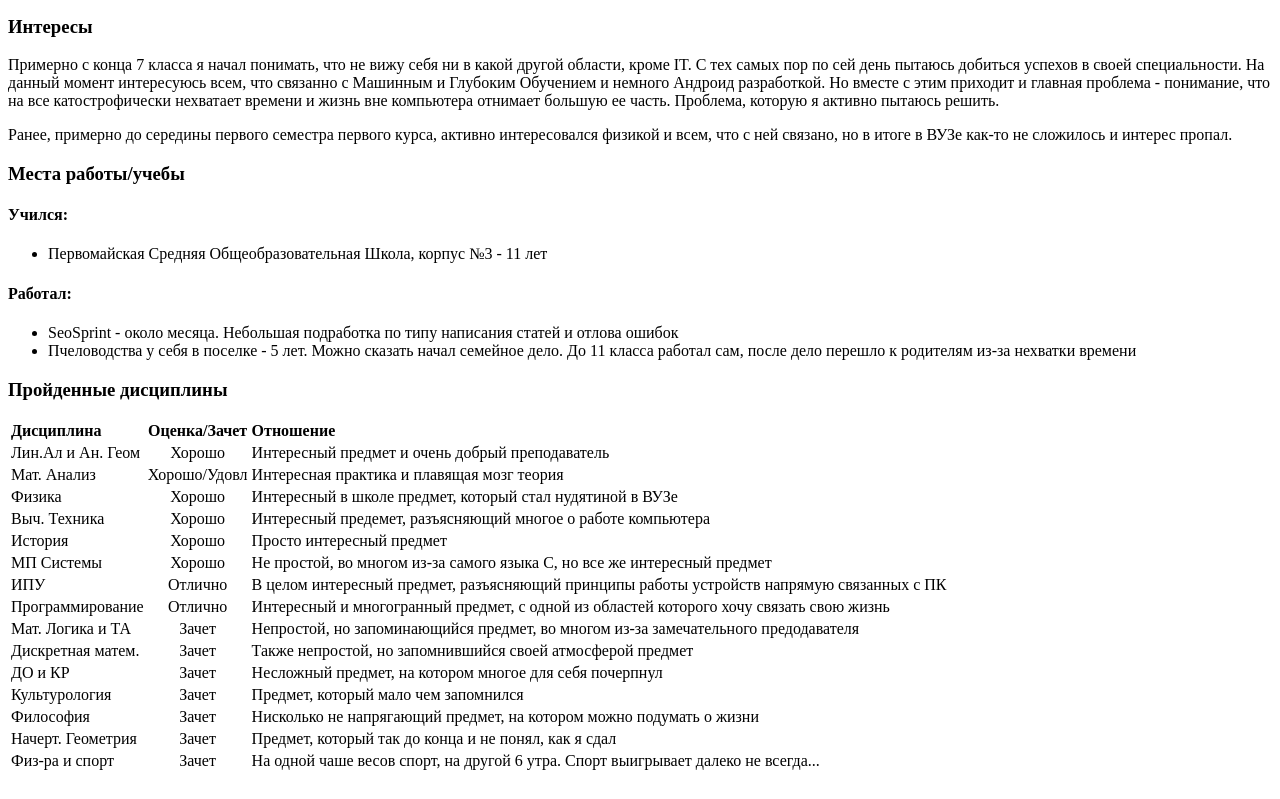
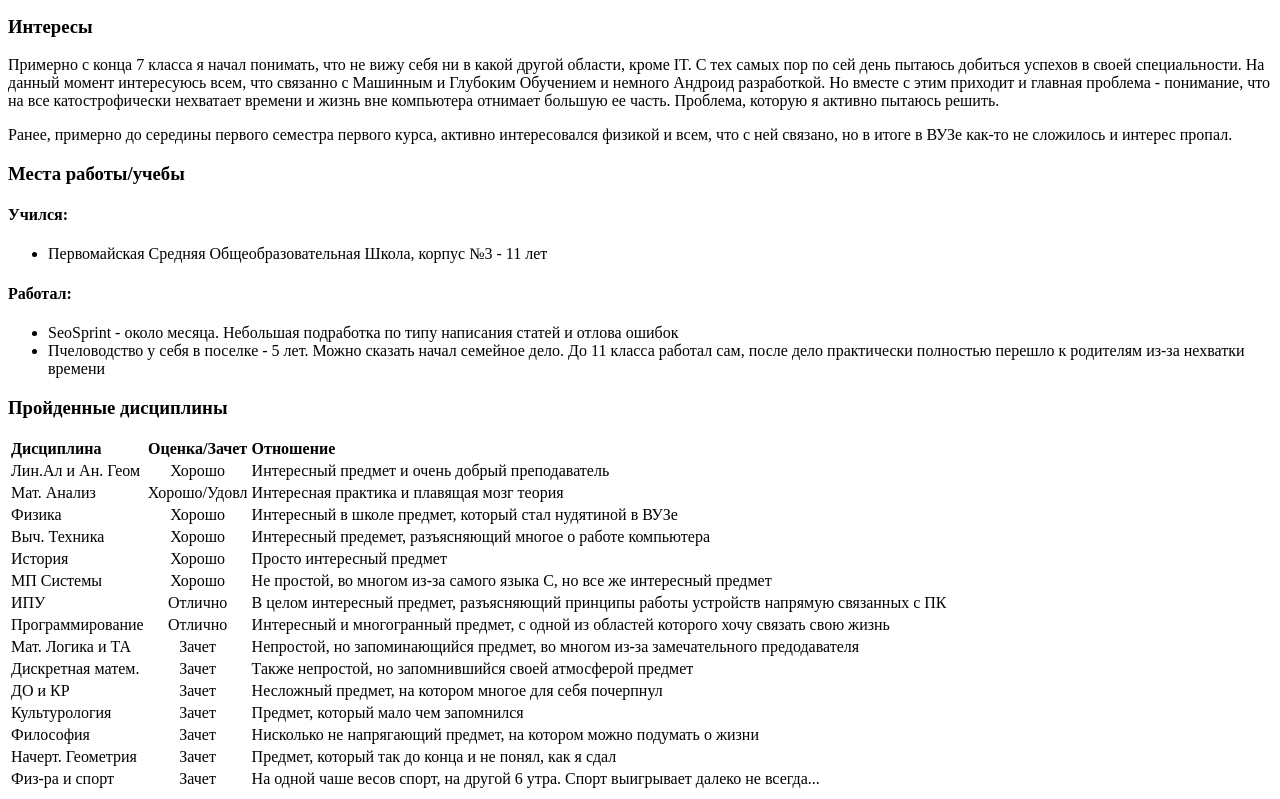
Before and after one commit to HopelessFlavor/profile, an Eleventy site: page src/index.md in a window 1280 px wide. Shown: the part 1768-2567 px from the top of the page. Built offline with nearby package versions, Linux system fonts and the light colour scheme; Eleventy itself is replaced by a stand-in of ours; files that its build step writes are made by us from their sources.

Commit message:
Update index.md

```diff
--- a/src/index.md
+++ b/src/index.md
@@ -26,7 +26,7 @@ layout: page.njk
 
 #### Работал:
 * SeoSprint - около месяца. Небольшая подработка по типу написания статей и отлова ошибок
-* Пчеловодства у себя в поселке - 5 лет. Можно сказать начал семейное дело. До 11 класса работал сам, после дело перешло к родителям из-за нехватки времени
+* Пчеловодство у себя в поселке - 5 лет. Можно сказать начал семейное дело. До 11 класса работал сам, после дело практически полностью перешло к родителям из-за нехватки времени
 
 ### Пройденные дисциплины
 | Дисциплина       | Оценка/Зачет| Отношение                                                                                 |
```
